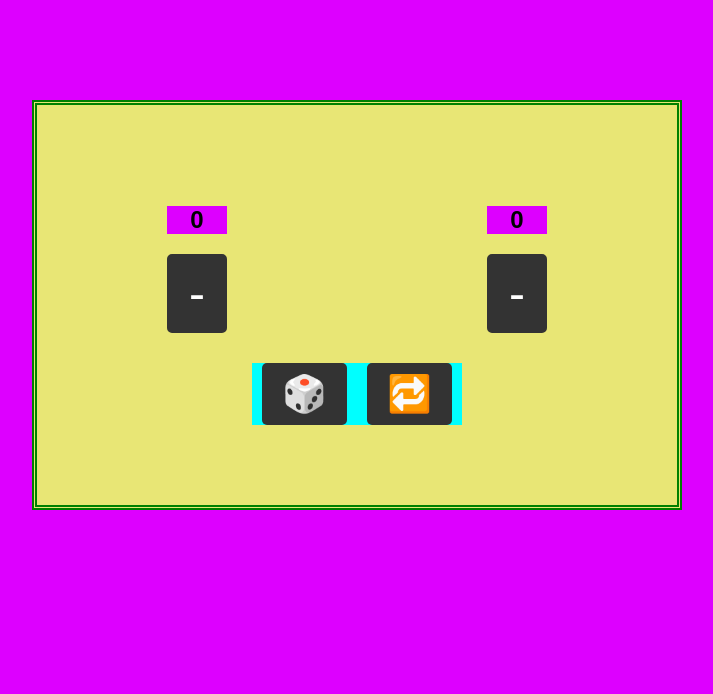
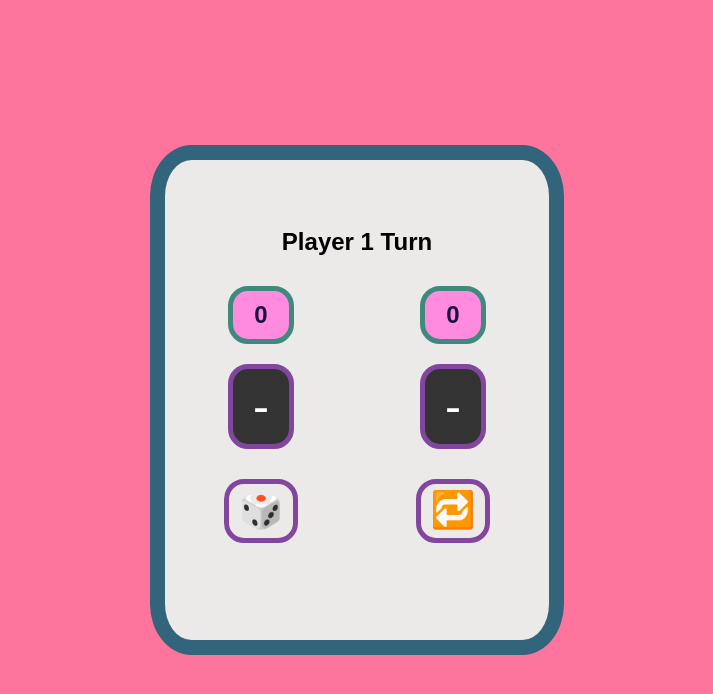
Before and after one commit to H-S-RATHI/Dice-Rolling-Game-in-HTML-CSS-JS, a plain HTML site: page index.html in a window 1280 px wide. Shown: the whole page, without its empty margins (283-996 px from the left). Drawn offline with Linux system fonts and the light colour scheme.

Commit message:
updated Code

```diff
--- a/index.html
+++ b/index.html
@@ -10,7 +10,7 @@
 <body>
 
     <div class="container">
-        <h1 id="message"></h1>
+        <h1 id="message">Player 1 Turn</h1>
         <div class="players">
             <div id="player1">
                 <h1>
@@ -32,6 +32,6 @@
             </div>
     </div>
 
-    <script src="Script.js"></script>
+    <script src="script.js"></script>
 </body>
 </html>
--- a/script.js
+++ b/script.js
@@ -1,4 +1,3 @@
-
 let player1Score = 0;
 let player2Score = 0;
 let player1Turn = true;
@@ -27,7 +26,7 @@ rollBtn.addEventListener("click", function(){
         player1Dice.textContent = rondomNumber
         player1Dice.classList.remove("active")
         player2Dice.classList.add("active")
-        message.textContent = "Computer"
+        message.textContent = "Player 2 Turn"
 
 
     }else{
@@ -36,7 +35,7 @@ rollBtn.addEventListener("click", function(){
         player2Dice.textContent = rondomNumber
         player2Dice.classList.remove("active")
         player1Dice.classList.add("active")
-        message.textContent = "You"
+        message.textContent = "Player 1 Turn"
     }
 
     // if(player1Turn){
@@ -46,10 +45,10 @@ rollBtn.addEventListener("click", function(){
     // }
 
     if(player1Score >= 20){
-        message.textContent = "you won!"
+        message.textContent = "Player 1 Won!"
         showDisplayButton()
     }else if(player2Score >= 20){
-        message.textContent = "computer won !"
+        message.textContent = "Player 2 Won!"
         showDisplayButton()
     }
 
@@ -62,7 +61,7 @@ resetBtn.addEventListener("click", function(){
 
 function reset(){
 
-    message.textContent = "player 1 turn"
+    message.textContent = "Player 1 Turn"
     player1Scoreboard.textContent = 0
     player2Scoreboard.textContent = 0;
     player1Dice.textContent = '-'
--- a/style.css
+++ b/style.css
@@ -1,32 +1,43 @@
 /* Reset some default styles */
+body {
+    display: flex;
+    justify-content: center;
+    align-items: center;
+    height: 100vh;
+    color: #200f42;
+}
 body, h1, h2, button {
     margin: 0;
     padding: 0;
-    background-color: rgb(221, 0, 255);
+    background-color:    #fd749d;
 }
 
 /* Apply a background color and styles to the container */
 .container {
-    width:50%;
-    margin: auto;
-    margin-top: 100px;
+    width:30%;
+    padding-top: 0;
     display: flex;
     flex-direction: column;
-    align-items: center;
     justify-content: center;
-    height: 50vh;
-    background-color: #e8e675;
+    height: 60vh;
+    background-color: #ece9e9;
+    border-radius: 10%;
     font-family: Arial, sans-serif;
-    border:5px double green;
+    border: 15px solid #32657b;
 }
 
 /* Style the title */
-h1 {
+
+
+.players h1 {
     font-size: 24px;
     margin-bottom: 20px;
+    padding: 10px;
+    border: 5px solid #408a7d;
+    border-radius: 20px;
+    background-color: #ff8bde;
 }
 
-/* Style the dice container */
 .players {
     display: flex;
     justify-content: space-around;
@@ -38,14 +49,12 @@ h1 {
 #player1, #player2 {
     text-align: center;
 }
-
 /* Style the dice */
 .dice {
     font-size: 48px;
     padding: 10px 20px;
-    background-color: #fff;
-    border: 2px solid #333;
-    border-radius: 5px;
+    border: 5px solid #82469e;
+    border-radius: 20px;
     margin-bottom: 10px;
 }
 
@@ -58,18 +67,16 @@ h1 {
 /* Style the buttons */
 .btnbox {
     display: flex;
-    justify-content: center;
-    background-color: aqua;
+    justify-content: space-around;
 }
 
 button {
     font-size: 36px;
-    padding: 10px 20px;
+    padding: 5px 10px 7px 10px;
     margin: 0 10px;
-    border: none;
-    background-color: #333;
-    color: #fff;
-    border-radius: 5px;
+    border: 5px solid #82469e;
+    border-radius: 20px;
+    background-color: transparent;
     cursor: pointer;
 }
 
@@ -77,8 +84,26 @@ button:hover {
     background-color: #555;
 }
 
-/* Style the message */
 #message {
     font-size: 24px;
     font-weight: bold;
+    margin: -30px 0 30px 0;
+    font-size: 24px;
+    display: flex;
+    justify-content: center;
+    background-color: transparent;
+    color: #000;
 }
+
+@media screen and (max-width:1024px){
+    .container{
+        width: 50%;
+    }
+}
+
+@media screen and (max-width:600px){
+    .container{
+        height: 50vh;
+        width:70%;
+    }
+}
```
